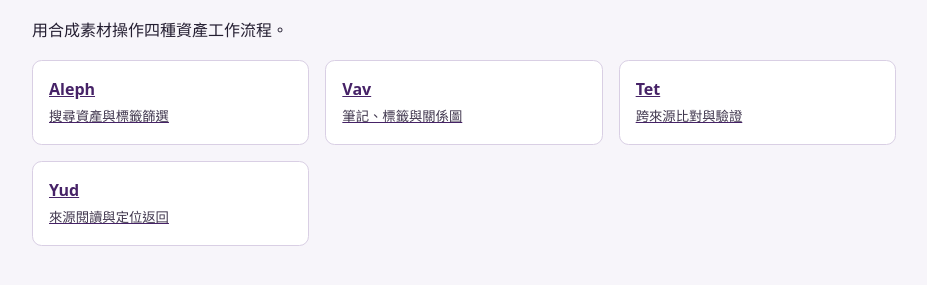
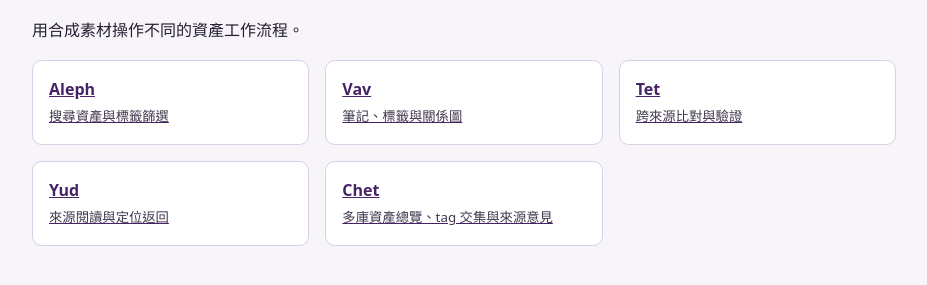
Before and after one commit to maochinn/Zafkiel-demo, a plain HTML site: page index.html in a window 1280 px wide. Shown: the part 111-396 px from the top of the page, without its empty margins (176-1103 px from the left). Drawn offline with Linux system fonts and the light colour scheme.

Commit message:
Refresh synthetic workflow demos

```diff
--- a/index.html
+++ b/index.html
@@ -19,12 +19,13 @@
 <body>
   <main>
     <h1>Zafkiel 流程展示</h1>
-    <p>用合成素材操作四種資產工作流程。</p>
+    <p>用合成素材操作不同的資產工作流程。</p>
     <ul>
       <li><a href="./aleph/index.html"><strong>Aleph</strong><small>搜尋資產與標籤篩選</small></a></li>
       <li><a href="./vav/index.html"><strong>Vav</strong><small>筆記、標籤與關係圖</small></a></li>
       <li><a href="./tet/index.html"><strong>Tet</strong><small>跨來源比對與驗證</small></a></li>
       <li><a href="./yud/index.html"><strong>Yud</strong><small>來源閱讀與定位返回</small></a></li>
+      <li><a href="./chet/index.html"><strong>Chet</strong><small>多庫資產總覽、tag 交集與來源意見</small></a></li>
     </ul>
   </main>
 </body>
```
